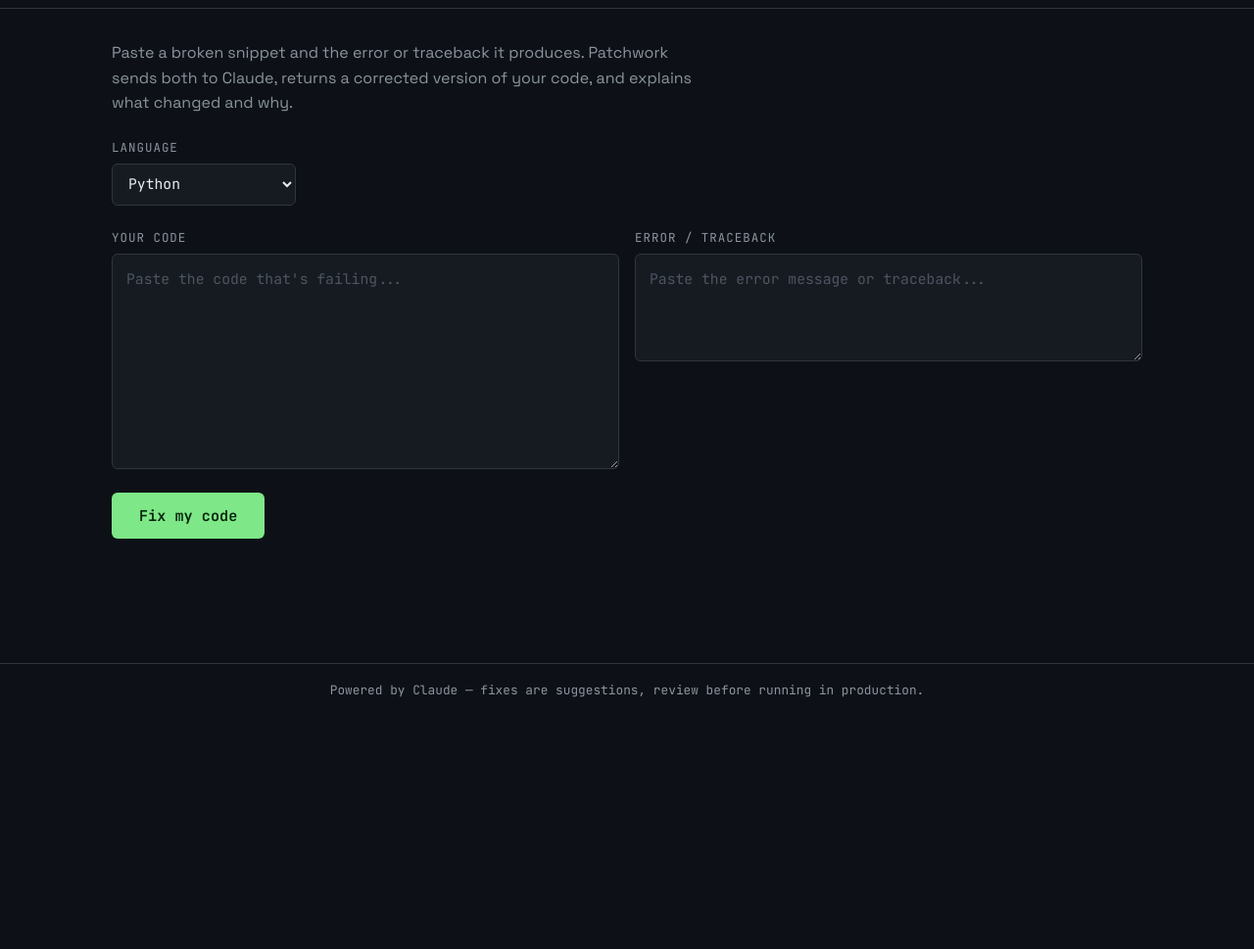
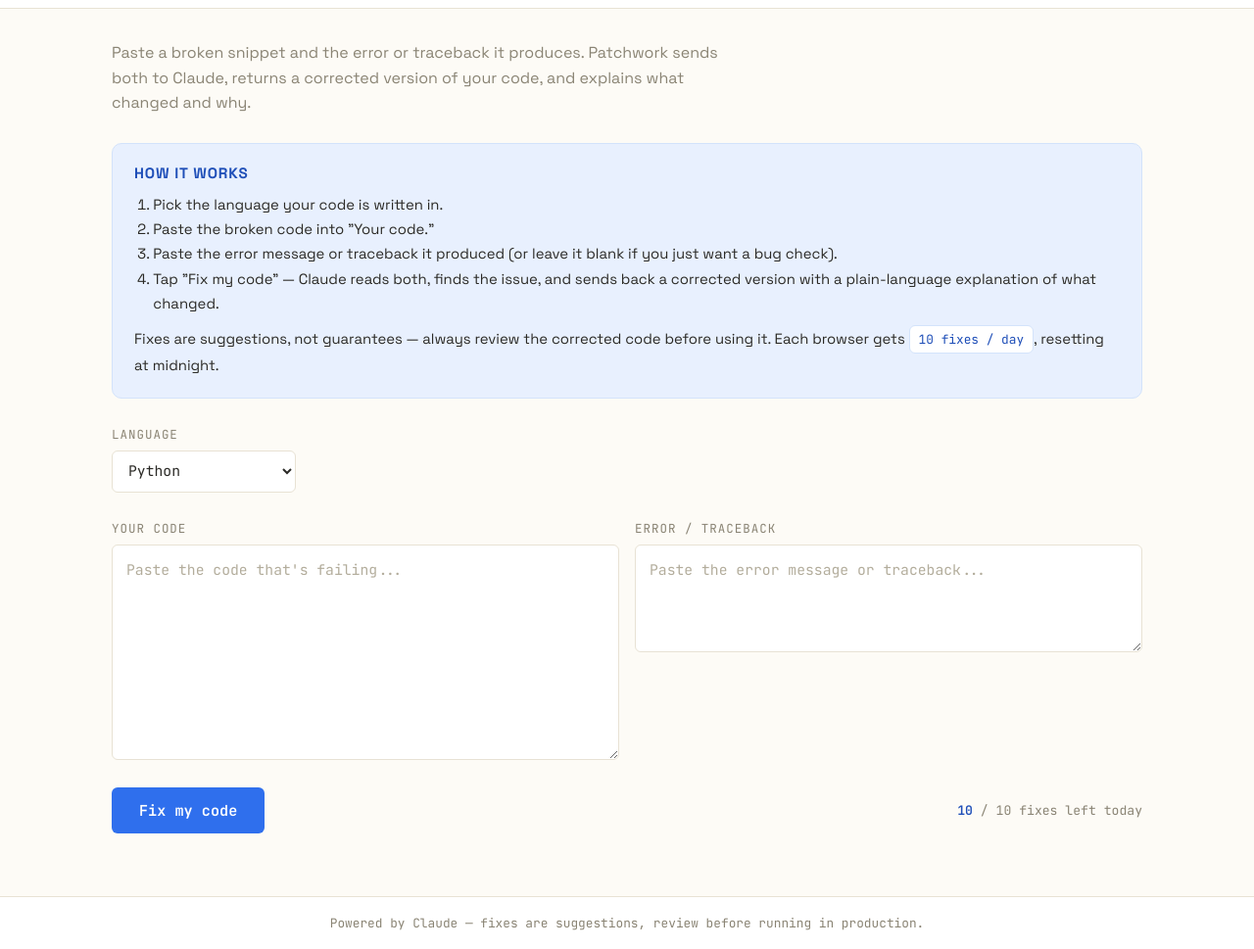
Before and after one commit to drdisappointed5-png/Patchwork, a website: page index.html in a window 1280 px wide. Shown: the part 69-1038 px from the top of the page at 98% size. Before the commit the page ends 800 px from the top, so only its background shows below. Drawn offline with Linux system fonts and the light colour scheme.

Commit message:
Update index.html

```diff
--- a/index.html
+++ b/index.html
@@ -8,16 +8,18 @@
   @import url('https://fonts.googleapis.com/css2?family=Space+Grotesk:wght@400;500;600;700&family=JetBrains+Mono:wght@400;500;600&display=swap');
 
   :root {
-    --bg: #0d1117;
-    --panel: #161b22;
-    --panel-2: #1c2128;
-    --border: #30363d;
-    --text: #e6edf3;
-    --text-dim: #8b949e;
-    --accent: #7ee787;
-    --accent-dim: #2d4a2f;
-    --error: #ff7b72;
-    --error-dim: #4a2424;
+    --bg: #fdfbf6;
+    --panel: #ffffff;
+    --panel-2: #f6f3ec;
+    --border: #e8e2d4;
+    --text: #2b2a26;
+    --text-dim: #8a8474;
+    --accent: #2f6fed;
+    --accent-soft: #e8f0fe;
+    --accent-dim: #1f4fb8;
+    --error: #c0392b;
+    --error-bg: #fdf0ee;
+    --error-border: #f3d4cf;
   }
 
   * { margin: 0; padding: 0; box-sizing: border-box; }
@@ -39,6 +41,7 @@
     justify-content: space-between;
     flex-wrap: wrap;
     gap: 12px;
+    background: var(--panel);
   }
 
   .logo {
@@ -70,14 +73,56 @@
     padding: 32px 24px 64px;
     display: flex;
     flex-direction: column;
-    gap: 24px;
+    gap: 28px;
   }
 
   .lede {
     color: var(--text-dim);
     font-size: 1rem;
-    max-width: 60ch;
+    max-width: 64ch;
     line-height: 1.6;
+  }
+
+  .about-card {
+    background: var(--accent-soft);
+    border: 1px solid #d3e3fb;
+    border-radius: 10px;
+    padding: 20px 22px;
+    display: flex;
+    flex-direction: column;
+    gap: 10px;
+  }
+
+  .about-card h2 {
+    font-size: 0.95rem;
+    text-transform: uppercase;
+    letter-spacing: 0.06em;
+    color: var(--accent-dim);
+  }
+
+  .about-card p {
+    color: var(--text);
+    font-size: 0.93rem;
+    line-height: 1.65;
+  }
+
+  .about-card ol {
+    color: var(--text);
+    font-size: 0.93rem;
+    line-height: 1.7;
+    padding-left: 1.3em;
+  }
+
+  .usage-note {
+    font-family: 'JetBrains Mono', monospace;
+    font-size: 0.8rem;
+    color: var(--accent-dim);
+    background: #fff;
+    border: 1px solid #d3e3fb;
+    border-radius: 6px;
+    padding: 3px 9px;
+    display: inline-flex;
+    width: fit-content;
   }
 
   .grid {
@@ -126,9 +171,10 @@
   textarea:focus, select:focus {
     outline: none;
     border-color: var(--accent);
+    box-shadow: 0 0 0 3px var(--accent-soft);
   }
 
-  textarea::placeholder { color: #4d5560; }
+  textarea::placeholder { color: #b3ad9c; }
 
   .error-input { min-height: 110px; }
 
@@ -143,17 +189,18 @@
 
   button.run {
     background: var(--accent);
-    color: #04220a;
+    color: #fff;
     border: none;
     font-weight: 600;
     padding: 13px 28px;
     cursor: pointer;
-    transition: transform 0.1s ease, box-shadow 0.15s ease;
+    transition: transform 0.1s ease, box-shadow 0.15s ease, background 0.15s ease;
     font-size: 0.95rem;
   }
 
   button.run:hover:not(:disabled) {
-    box-shadow: 0 0 0 3px var(--accent-dim);
+    background: var(--accent-dim);
+    box-shadow: 0 0 0 3px var(--accent-soft);
   }
 
   button.run:active:not(:disabled) { transform: scale(0.98); }
@@ -186,11 +233,23 @@
     50% { opacity: 1; }
   }
 
+  .quota-display {
+    font-family: 'JetBrains Mono', monospace;
+    font-size: 0.82rem;
+    color: var(--text-dim);
+    margin-left: auto;
+  }
+
+  .quota-display strong {
+    color: var(--accent-dim);
+  }
+
   .result {
     border: 1px solid var(--border);
     border-radius: 8px;
     overflow: hidden;
     display: none;
+    background: var(--panel);
   }
 
   .result.visible { display: block; }
@@ -231,6 +290,7 @@
     font-size: 0.85rem;
     line-height: 1.6;
     white-space: pre;
+    color: var(--text);
   }
 
   .explanation {
@@ -250,12 +310,12 @@
     padding: 1px 5px;
     border-radius: 4px;
     font-size: 0.85em;
-    color: var(--accent);
+    color: var(--accent-dim);
   }
 
   .error-box {
-    border: 1px solid var(--error-dim);
-    background: rgba(255, 123, 114, 0.06);
+    border: 1px solid var(--error-border);
+    background: var(--error-bg);
     border-radius: 8px;
     padding: 14px 16px;
     color: var(--error);
@@ -273,6 +333,7 @@
     font-size: 0.8rem;
     font-family: 'JetBrains Mono', monospace;
     text-align: center;
+    background: var(--panel);
   }
 </style>
 </head>
@@ -289,6 +350,17 @@
     Patchwork sends both to Claude, returns a corrected version of your
     code, and explains what changed and why.
   </p>
+
+  <div class="about-card">
+    <h2>How it works</h2>
+    <ol>
+      <li>Pick the language your code is written in.</li>
+      <li>Paste the broken code into "Your code."</li>
+      <li>Paste the error message or traceback it produced (or leave it blank if you just want a bug check).</li>
+      <li>Tap "Fix my code" — Claude reads both, finds the issue, and sends back a corrected version with a plain-language explanation of what changed.</li>
+    </ol>
+    <p>Fixes are suggestions, not guarantees — always review the corrected code before using it. Each browser gets <span class="usage-note">10 fixes / day</span>, resetting at midnight.</p>
+  </div>
 
   <div class="grid">
     <div class="field">
@@ -326,6 +398,7 @@
     <div class="status" id="status" style="display:none;">
       <span class="dot"></span><span id="statusText">Thinking...</span>
     </div>
+    <div class="quota-display" id="quotaDisplay"></div>
   </div>
 
   <div class="error-box" id="errorBox"></div>
@@ -351,6 +424,50 @@
   const explanation = document.getElementById('explanation');
   const errorBox = document.getElementById('errorBox');
   const copyBtn = document.getElementById('copyBtn');
+  const quotaDisplay = document.getElementById('quotaDisplay');
+
+  const DAILY_LIMIT = 10;
+  const STORAGE_KEY = 'patchwork_usage';
+
+  function todayKey() {
+    const d = new Date();
+    return `${d.getFullYear()}-${d.getMonth()}-${d.getDate()}`;
+  }
+
+  function getUsage() {
+    try {
+      const raw = localStorage.getItem(STORAGE_KEY);
+      if (!raw) return { day: todayKey(), count: 0 };
+      const parsed = JSON.parse(raw);
+      if (parsed.day !== todayKey()) {
+        return { day: todayKey(), count: 0 };
+      }
+      return parsed;
+    } catch (e) {
+      return { day: todayKey(), count: 0 };
+    }
+  }
+
+  function setUsage(usage) {
+    try {
+      localStorage.setItem(STORAGE_KEY, JSON.stringify(usage));
+    } catch (e) {
+      // localStorage unavailable - quota tracking just won't persist
+    }
+  }
+
+  function remaining() {
+    const usage = getUsage();
+    return Math.max(0, DAILY_LIMIT - usage.count);
+  }
+
+  function renderQuota() {
+    const left = remaining();
+    quotaDisplay.innerHTML = `<strong>${left}</strong> / ${DAILY_LIMIT} fixes left today`;
+    if (left <= 0) {
+      runBtn.disabled = true;
+    }
+  }
 
   function escapeHtml(str) {
     return str.replace(/&/g, '&amp;').replace(/</g, '&lt;').replace(/>/g, '&gt;');
@@ -386,6 +503,12 @@
       return;
     }
 
+    if (remaining() <= 0) {
+      errorBox.textContent = "You've used all 10 fixes for today. Your quota resets at midnight.";
+      errorBox.classList.add('visible');
+      return;
+    }
+
     runBtn.disabled = true;
     status.style.display = 'flex';
     statusText.textContent = 'Analyzing and fixing...';
@@ -403,6 +526,11 @@
         throw new Error(parsed.error || `Server returned status ${response.status}`);
       }
 
+      const usage = getUsage();
+      usage.count += 1;
+      setUsage(usage);
+      renderQuota();
+
       codeOut.textContent = parsed.fixedCode || '(no code returned)';
       explanation.innerHTML = simpleMarkdownToHtml(parsed.explanation || '');
       result.classList.add('visible');
@@ -411,10 +539,14 @@
       errorBox.textContent = 'Something went wrong: ' + err.message + '. Try again, or simplify the input.';
       errorBox.classList.add('visible');
     } finally {
-      runBtn.disabled = false;
       status.style.display = 'none';
+      if (remaining() > 0) {
+        runBtn.disabled = false;
+      }
     }
   });
+
+  renderQuota();
 </script>
 
 </body>
```
